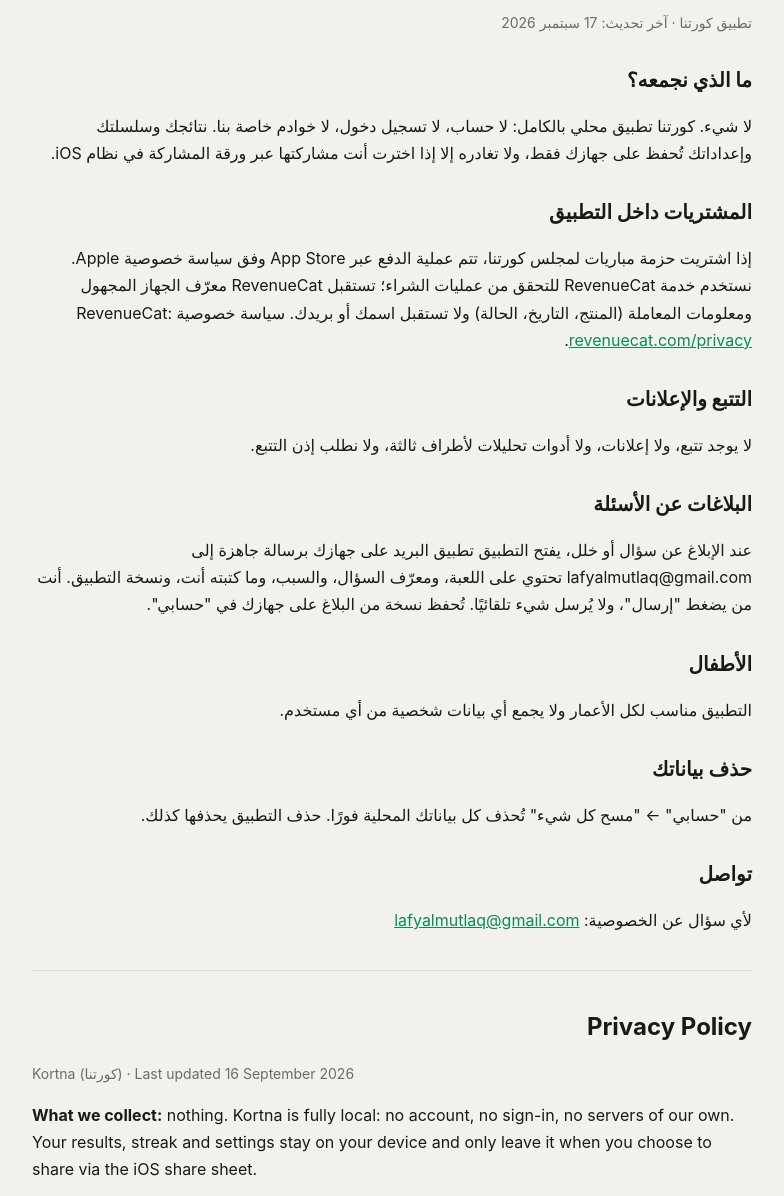
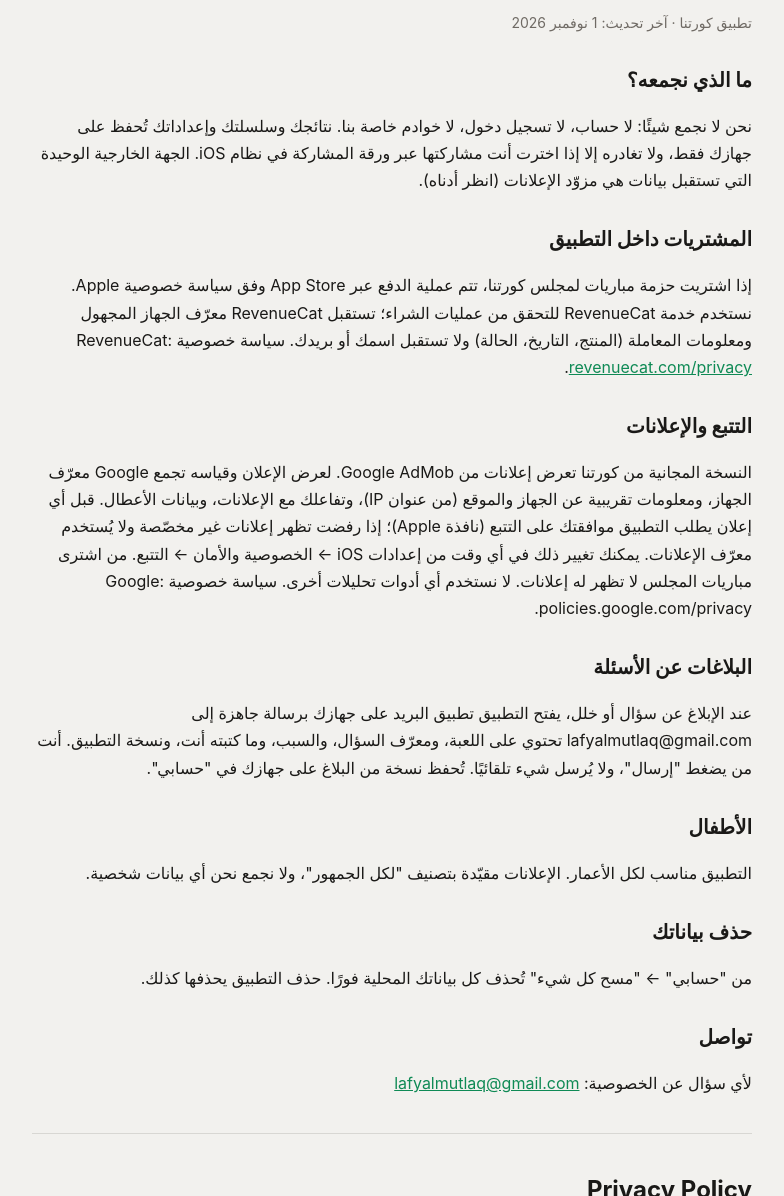
Before and after one commit to LafyGit/kortna-site, a plain HTML site: page privacy.html in a window 1280 px wide. Shown: the part 94-1290 px from the top of the page, without its empty margins (248-1032 px from the left). Drawn offline with Linux system fonts and the light colour scheme.

Commit message:
Privacy: disclose Google AdMob ads, ATT consent and the ad-free paid path
Co-Authored-By: Claude Opus 5.5 <noreply@anthropic.com>

```diff
--- a/privacy.html
+++ b/privacy.html
@@ -15,22 +15,22 @@
 <body>
 <main>
 <h1>سياسة الخصوصية</h1>
-<p class="muted">تطبيق كورتنا · آخر تحديث: 17 سبتمبر 2026</p>
+<p class="muted">تطبيق كورتنا · آخر تحديث: 1 نوفمبر 2026</p>
 
 <h2>ما الذي نجمعه؟</h2>
-<p>لا شيء. كورتنا تطبيق محلي بالكامل: لا حساب، لا تسجيل دخول، لا خوادم خاصة بنا. نتائجك وسلسلتك وإعداداتك تُحفظ على جهازك فقط، ولا تغادره إلا إذا اخترت أنت مشاركتها عبر ورقة المشاركة في نظام iOS.</p>
+<p>نحن لا نجمع شيئًا: لا حساب، لا تسجيل دخول، لا خوادم خاصة بنا. نتائجك وسلسلتك وإعداداتك تُحفظ على جهازك فقط، ولا تغادره إلا إذا اخترت أنت مشاركتها عبر ورقة المشاركة في نظام iOS. الجهة الخارجية الوحيدة التي تستقبل بيانات هي مزوّد الإعلانات (انظر أدناه).</p>
 
 <h2>المشتريات داخل التطبيق</h2>
 <p>إذا اشتريت حزمة مباريات لمجلس كورتنا، تتم عملية الدفع عبر App Store وفق سياسة خصوصية Apple. نستخدم خدمة RevenueCat للتحقق من عمليات الشراء؛ تستقبل RevenueCat معرّف الجهاز المجهول ومعلومات المعاملة (المنتج، التاريخ، الحالة) ولا تستقبل اسمك أو بريدك. سياسة خصوصية RevenueCat: <a href="https://www.revenuecat.com/privacy" target="_blank" rel="noreferrer">revenuecat.com/privacy</a>.</p>
 
 <h2>التتبع والإعلانات</h2>
-<p>لا يوجد تتبع، ولا إعلانات، ولا أدوات تحليلات لأطراف ثالثة، ولا نطلب إذن التتبع.</p>
+<p>النسخة المجانية من كورتنا تعرض إعلانات من Google AdMob. لعرض الإعلان وقياسه تجمع Google معرّف الجهاز، ومعلومات تقريبية عن الجهاز والموقع (من عنوان IP)، وتفاعلك مع الإعلانات، وبيانات الأعطال. قبل أي إعلان يطلب التطبيق موافقتك على التتبع (نافذة Apple)؛ إذا رفضت تظهر إعلانات غير مخصّصة ولا يُستخدم معرّف الإعلانات. يمكنك تغيير ذلك في أي وقت من إعدادات iOS ← الخصوصية والأمان ← التتبع. من اشترى مباريات المجلس لا تظهر له إعلانات. لا نستخدم أي أدوات تحليلات أخرى. سياسة خصوصية Google: policies.google.com/privacy.</p>
 
 <h2>البلاغات عن الأسئلة</h2>
 <p>عند الإبلاغ عن سؤال أو خلل، يفتح التطبيق تطبيق البريد على جهازك برسالة جاهزة إلى lafyalmutlaq@gmail.com تحتوي على اللعبة، ومعرّف السؤال، والسبب، وما كتبته أنت، ونسخة التطبيق. أنت من يضغط "إرسال"، ولا يُرسل شيء تلقائيًا. تُحفظ نسخة من البلاغ على جهازك في "حسابي".</p>
 
 <h2>الأطفال</h2>
-<p>التطبيق مناسب لكل الأعمار ولا يجمع أي بيانات شخصية من أي مستخدم.</p>
+<p>التطبيق مناسب لكل الأعمار. الإعلانات مقيّدة بتصنيف "لكل الجمهور"، ولا نجمع نحن أي بيانات شخصية.</p>
 
 <h2>حذف بياناتك</h2>
 <p>من "حسابي" ← "مسح كل شيء" تُحذف كل بياناتك المحلية فورًا. حذف التطبيق يحذفها كذلك.</p>
@@ -40,12 +40,12 @@
 
 <hr />
 <h1 style="font-size:24px">Privacy Policy</h1>
-<p class="muted" dir="ltr" style="text-align:left">Kortna (كورتنا) · Last updated 16 September 2026</p>
+<p class="muted" dir="ltr" style="text-align:left">Kortna (كورتنا) · Last updated 1 November 2026</p>
 <div dir="ltr" style="text-align:left">
-<p><strong>What we collect:</strong> nothing. Kortna is fully local: no account, no sign-in, no servers of our own. Your results, streak and settings stay on your device and only leave it when you choose to share via the iOS share sheet.</p>
+<p><strong>What we collect:</strong> nothing ourselves. No account, no sign-in, no servers of our own. Your results, streak and settings stay on your device and only leave it when you choose to share via the iOS share sheet. The only third party that receives data is our ad provider (below).</p>
 <p><strong>In-app purchases:</strong> if you buy a game pack for Majlis Kortna, payment is handled by the App Store under Apple's privacy policy. We use RevenueCat to validate purchases; it receives an anonymous device identifier and transaction details (product, date, status), never your name or email. See <a href="https://www.revenuecat.com/privacy">revenuecat.com/privacy</a>.</p>
-<p><strong>Tracking and ads:</strong> none. No third-party analytics and no tracking permission request.</p>
-<p><strong>Question reports</strong> are stored on your device only. <strong>Children:</strong> suitable for all ages; no personal data is collected. <strong>Deleting your data:</strong> Account → Erase everything, or delete the app.</p>
+<p><strong>Ads:</strong> the free version shows ads from Google AdMob. To serve and measure them, Google collects the device advertising identifier, approximate device and location information (from the IP address), ad interactions and crash data. Before any ad the app asks for your tracking permission (Apple's prompt); if you decline, ads are non-personalised and the advertising identifier is not used. You can change this any time in iOS Settings → Privacy &amp; Security → Tracking. Anyone who has bought Majlis games sees no ads. No other analytics. See <a href="https://policies.google.com/privacy">policies.google.com/privacy</a>.</p>
+<p><strong>Question reports</strong> are stored on your device only. <strong>Children:</strong> suitable for all ages; ads are limited to the General audience rating and we collect no personal data ourselves. <strong>Deleting your data:</strong> Account → Erase everything, or delete the app.</p>
 <p><strong>Contact:</strong> <a href="mailto:lafyalmutlaq@gmail.com">lafyalmutlaq@gmail.com</a></p>
 </div>
 </main>
```
